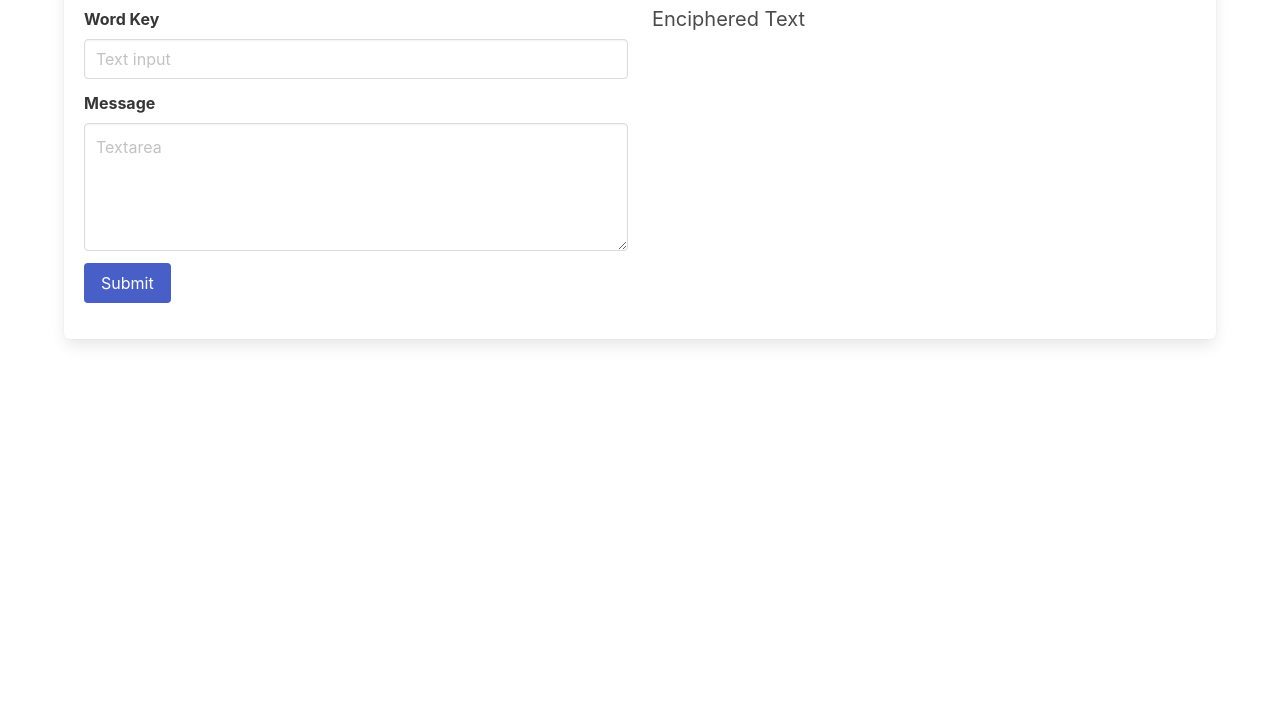
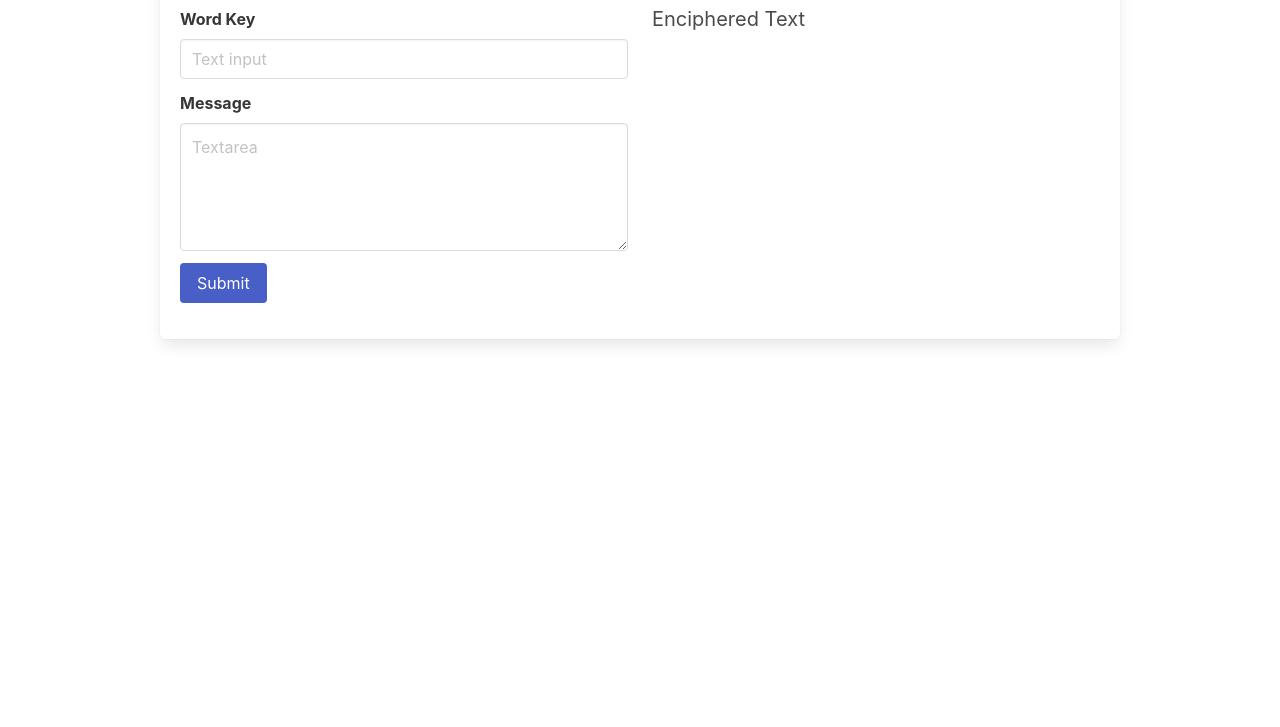
Before and after one commit to BrianAnsems/polycipher, a plain HTML site: page index.html in a window 1280 px wide. Shown: the part 73-800 px from the top of the page. Drawn offline with nearby package versions, Linux system fonts and the light colour scheme.

Commit message:
Update container to be narrow.

```diff
--- a/index.html
+++ b/index.html
@@ -6,7 +6,7 @@
 		<title>Poly Cipher Maker</title>
 	</head>
 	<body>
-    <div class="container">
+    <div class="container is-max-desktop">
     <div class="box">
       <h1 class="title">Poly Cipher Maker</h1>
       <div class="columns">
```
